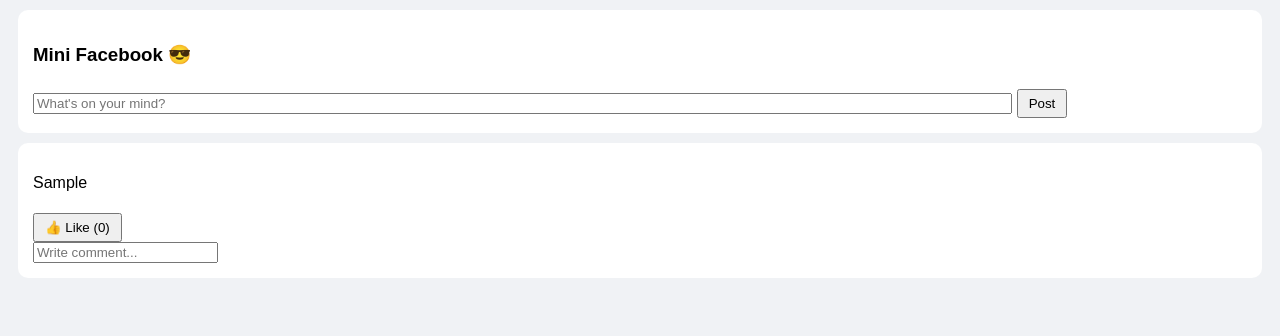
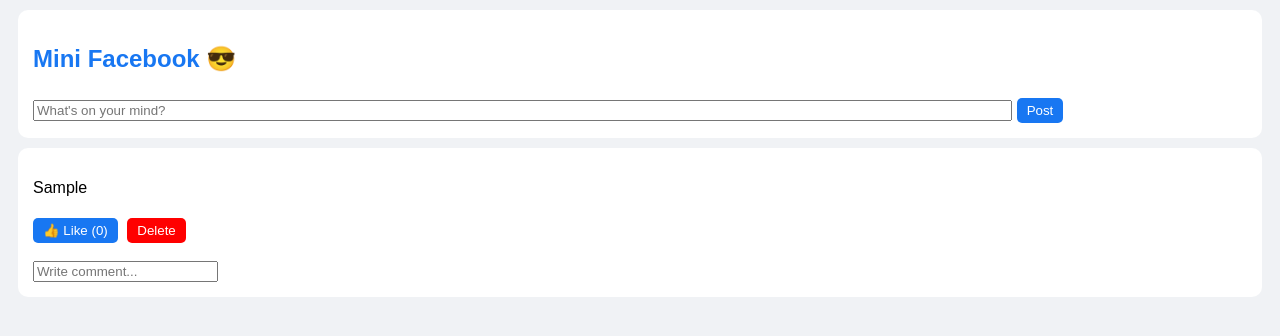
Before and after one commit to shrabonarkar-png/mini-facebook, a plain HTML site: page index.html in a window 1280 px wide. Both pictures are taken after typing "Sample" into the empty fields and a click on the button "Post". Drawn offline with Linux system fonts and the light colour scheme.

Commit message:
Add HTML code

```diff
--- a/index.html
+++ b/index.html
@@ -2,16 +2,45 @@
 <html>
 <head>
 <title>Mini Facebook</title>
+
 <style>
-body { font-family: Arial; background:#f0f2f5; }
-.box { background:#fff; padding:15px; margin:10px; border-radius:10px; }
-button { padding:5px 10px; margin-top:5px; }
+body {
+  font-family: Arial;
+  background: #f0f2f5;
+}
+
+.box {
+  background: white;
+  padding: 15px;
+  margin: 10px;
+  border-radius: 10px;
+}
+
+h2 {
+  color: #1877f2;
+}
+
+button {
+  padding: 5px 10px;
+  margin-top: 5px;
+  border-radius: 5px;
+  border: none;
+  background: #1877f2;
+  color: white;
+}
+
+.deleteBtn {
+  background: red;
+  margin-left: 5px;
+}
 </style>
+
 </head>
+
 <body>
 
 <div class="box">
-<h3>Mini Facebook 😎</h3>
+  <h2>Mini Facebook 😎</h2>
   <input id="postInput" placeholder="What's on your mind?" style="width:80%">
   <button onclick="addPost()">Post</button>
 </div>
@@ -19,17 +48,22 @@
 <div id="posts"></div>
 
 <script>
+
 function addPost(){
   let text = document.getElementById("postInput").value;
-if(text==="") return;
+  if(text=="") return;
 
   let post = document.createElement("div");
   post.className = "box";
 
   post.innerHTML = `
     <p>${text}</p>
+
     <button onclick="likePost(this)">👍 Like (<span>0</span>)</button>
-<br>
+    <button class="deleteBtn" onclick="deletePost(this)">Delete</button>
+
+    <br><br>
+
     <input placeholder="Write comment..." onkeydown="addComment(event, this)">
     <div class="comments"></div>
   `;
@@ -40,18 +74,24 @@
 
 function likePost(btn){
   let span = btn.querySelector("span");
-span.innerText = parseInt(span.innerText)+1;
+  span.innerText = parseInt(span.innerText) + 1;
+}
+
+function deletePost(btn){
+  btn.parentElement.remove();
 }
 
 function addComment(e, input){
-if(e.key==="Enter"){
+  if(e.key=="Enter"){
     let commentBox = input.nextElementSibling;
     let c = document.createElement("p");
     c.innerText = input.value;
+
     commentBox.appendChild(c);
     input.value="";
   }
 }
+
 </script>
 
 </body>
```
Lines whose indentation alone changed are shown as unchanged.
